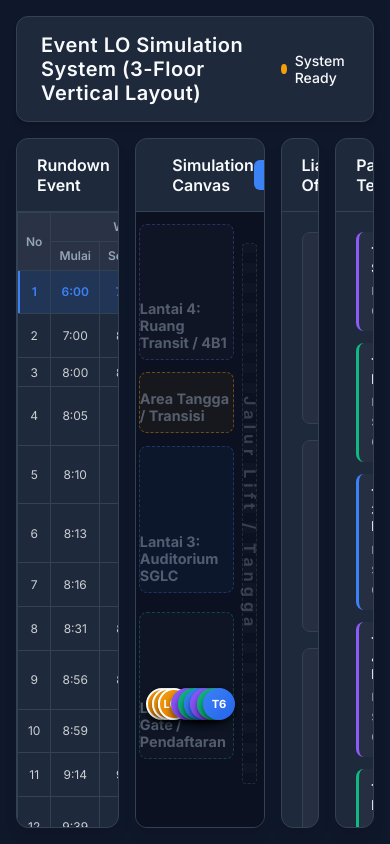
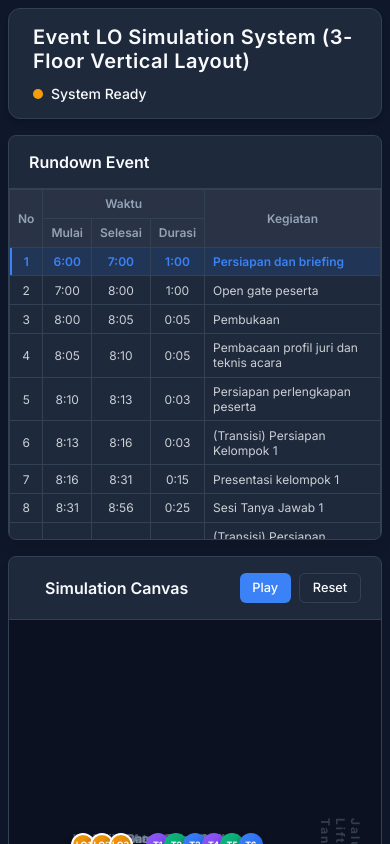
Before and after one commit to beambomb/flow-LO-tece, a Next.js app: page / in a window 390 px wide. Shown: the top 844 px of the page. Built offline with nearby package versions, Linux system fonts and the light colour scheme.

Commit message:
style: add responsive layout for mobile and tablet

```diff
--- a/src/app/globals.css
+++ b/src/app/globals.css
@@ -416,3 +416,57 @@ body {
   background-color: var(--accent-green);
   box-shadow: 0 0 5px rgba(16, 185, 129, 0.5);
 }
+
+
+/* Responsive Design */
+@media (max-width: 1200px) {
+  .dashboard {
+    grid-template-columns: 1fr 1.5fr;
+    grid-template-rows: minmax(400px, 50vh) auto;
+  }
+  .col-rundown { grid-column: 1 / 2; }
+  .col-layout { grid-column: 2 / 3; }
+  .col-lo { grid-column: 1 / 2; }
+  .col-teams { grid-column: 2 / 3; }
+  .layout-canvas-container {
+    min-height: 400px;
+  }
+}
+
+@media (max-width: 768px) {
+  .app-container {
+    height: auto;
+    min-height: 100vh;
+    padding: 0.5rem;
+  }
+  .app-header {
+    flex-direction: column;
+    align-items: flex-start;
+    gap: 0.75rem;
+  }
+  .dashboard {
+    display: flex;
+    flex-direction: column;
+  }
+  .layout-canvas-container {
+    min-height: 450px;
+  }
+  .rundown-table-wrapper {
+    max-height: 350px;
+  }
+  .panel {
+    border-radius: 8px;
+  }
+  .agent {
+    width: 24px;
+    height: 24px;
+    font-size: 0.55rem;
+  }
+  .floor-label {
+    font-size: 0.75rem;
+  }
+  .lift-label {
+    font-size: 0.75rem;
+    letter-spacing: 2px;
+  }
+}
```
